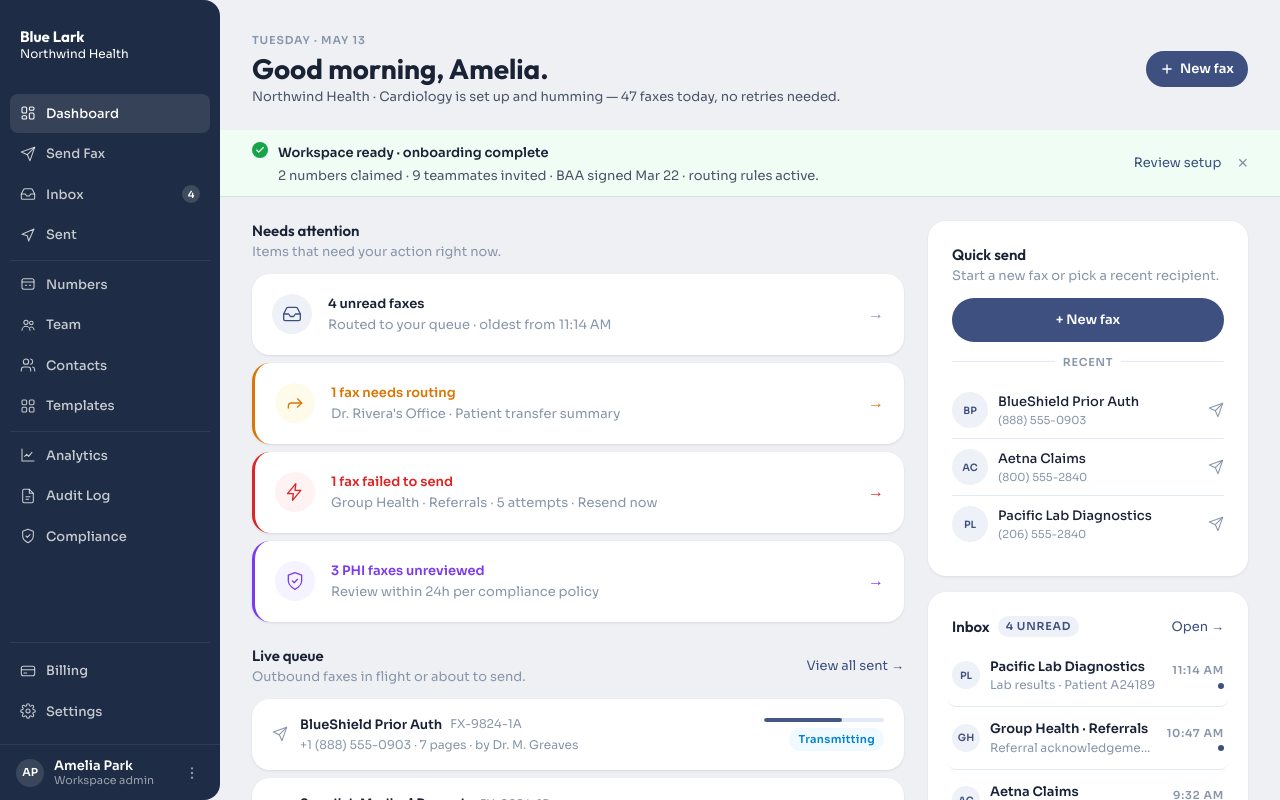
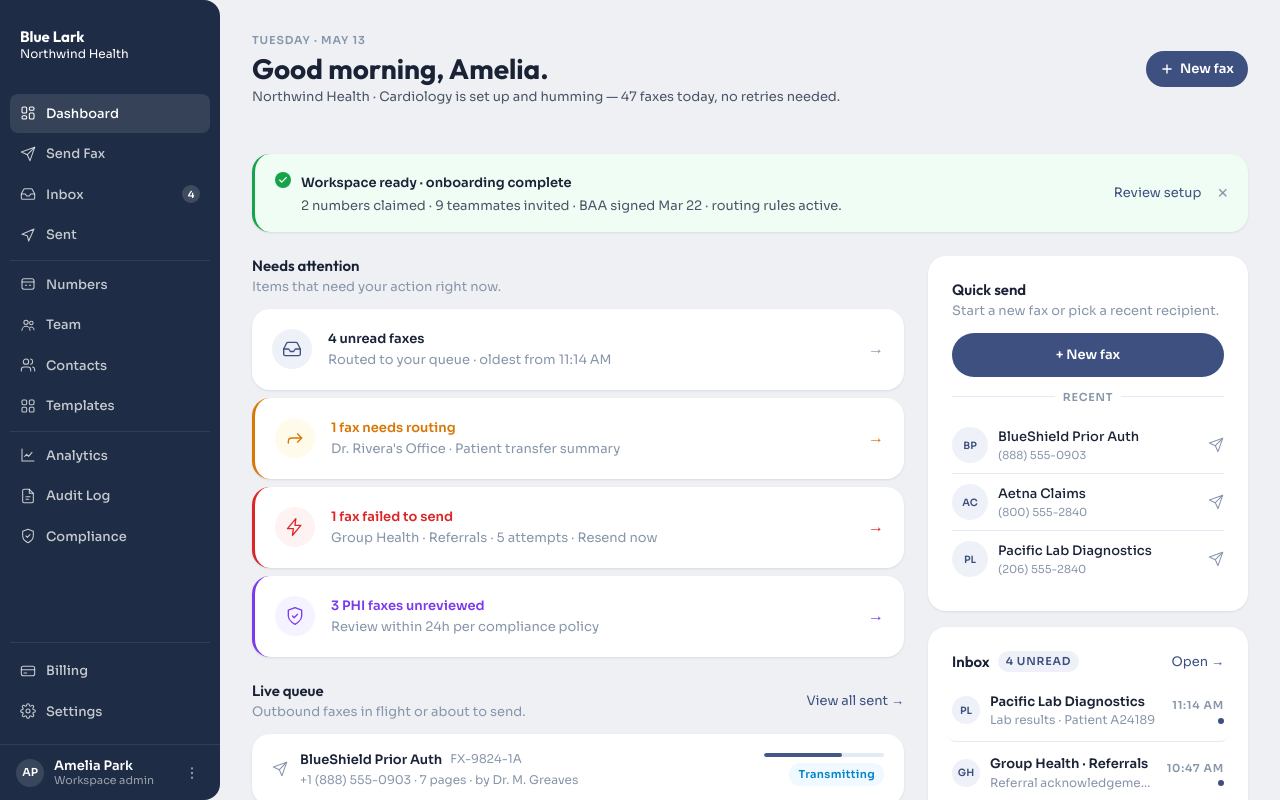
Before and after one commit to kschulze3142/design-prototype, a Next.js app: page /app/dashboard in a window 1280 px wide. Shown: the top 800 px of the page. Built offline with nearby package versions, Linux system fonts and the light colour scheme.

Commit message:
style: dashboard workspace ready banner fix

```diff
--- a/app/app/dashboard/page.tsx
+++ b/app/app/dashboard/page.tsx
@@ -312,12 +312,23 @@ export default function DashboardPage() {
         </div>
       </div>
 
+      {/* ── Main Content ── */}
+      <div style={{
+        padding: '24px 32px',
+        display: 'flex',
+        flexDirection: 'column',
+      }}>
+
       {/* ── Onboarding Banner ── */}
       {!bannerDismissed && (
         <div style={{
           background: 'var(--color-delivered-bg)',
-          borderBottom: '1px solid rgba(22,163,74,0.2)',
-          padding: '10px 32px',
+          border: 'none',
+          borderLeft: '3px solid var(--color-delivered)',
+          borderRadius: 'var(--radius-lg)',
+          boxShadow: 'var(--shadow-card)',
+          padding: '16px 20px',
+          marginBottom: 24,
           display: 'flex',
           alignItems: 'center',
           justifyContent: 'space-between',
@@ -377,9 +388,7 @@ export default function DashboardPage() {
         </div>
       )}
 
-      {/* ── Main Content ── */}
       <div style={{
-        padding: '24px 32px',
         display: 'grid',
         gridTemplateColumns: '1fr 320px',
         gap: 24,
@@ -621,6 +630,7 @@ export default function DashboardPage() {
 
         </div>
       </div>
+      </div>
     </div>
   );
 }
```
